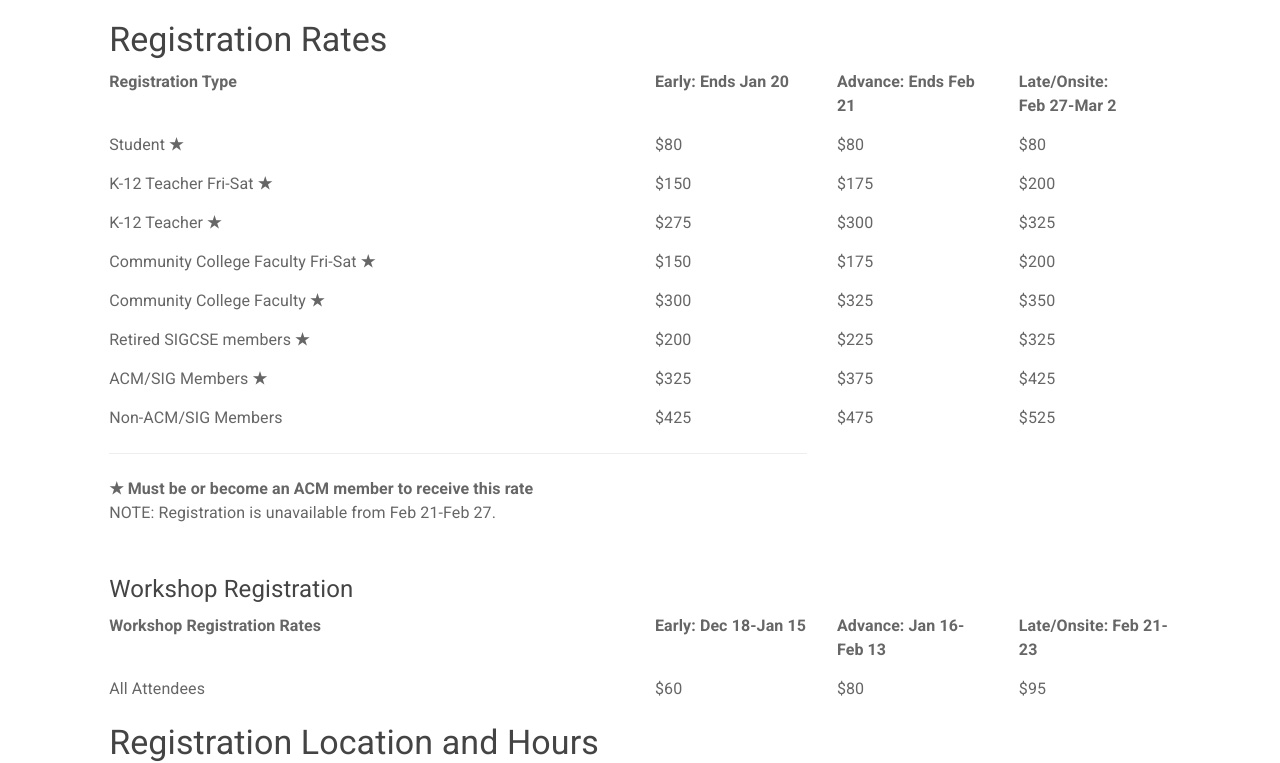
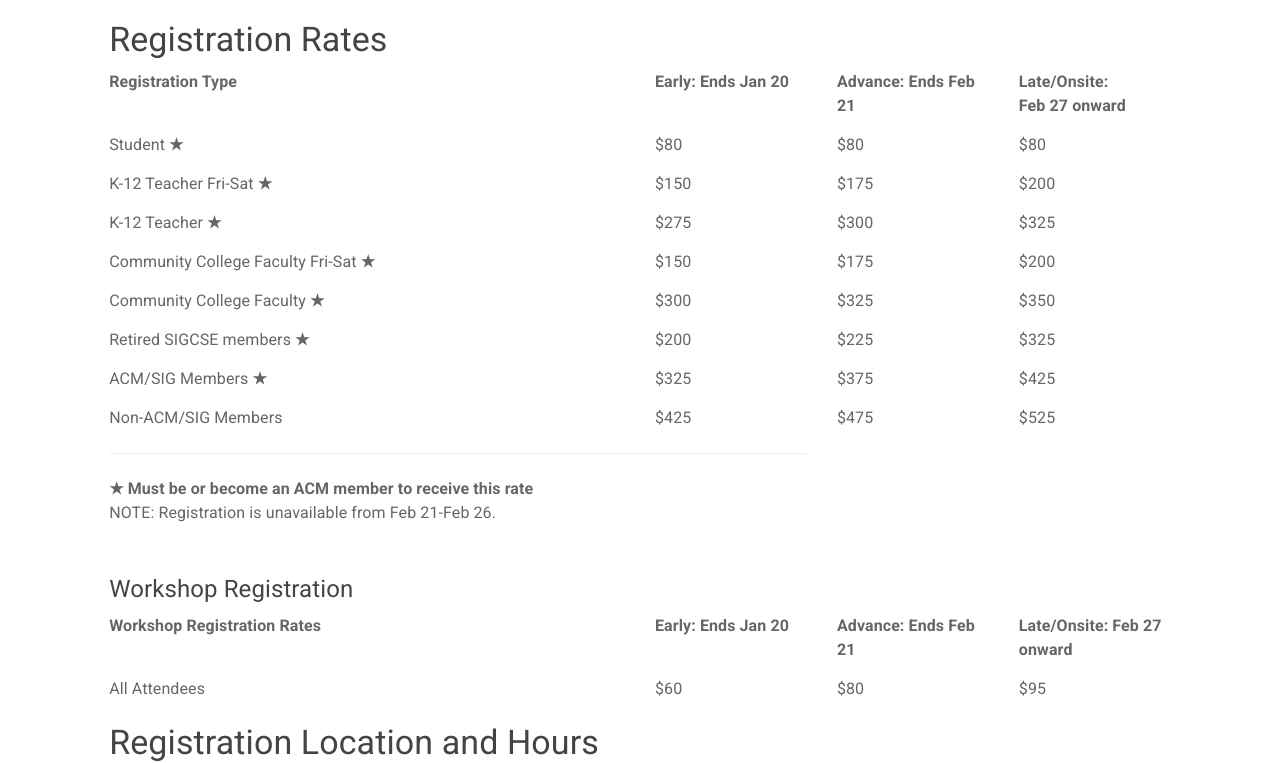
Before and after one commit to sheckman/sigcse2019, a Jekyll site: the page built from attendees/index.md, in a window 1280 px wide and 1400 px high. Shown: the part 419-1182 px from the top of the window. Built offline with Jekyll 4.4.1, drawn with Linux system fonts in a browser that asks for light colours.

Commit message:
Minor fixes.

```diff
--- a/attendees/index.md
+++ b/attendees/index.md
@@ -56,7 +56,7 @@ But wait! There's more! <b>Student volunteers</b> get reimbursed for their confe
     <div class = "col-sm-6"> Registration Type </div>
     <div class = "col-sm-2"> Early: Ends Jan 20 </div>
     <div class = "col-sm-2"> Advance: Ends Feb 21 </div>
-    <div class = "col-sm-2"> Late/Onsite:<br>Feb 27-Mar 2 </div>
+    <div class = "col-sm-2"> Late/Onsite:<br>Feb 27 onward </div>
 </div>
 <div class = "row" style="padding-top: 15px;">
     <div class = "col-sm-6"> Student <b>&starf;</b> </div>
@@ -114,7 +114,7 @@ But wait! There's more! <b>Student volunteers</b> get reimbursed for their confe
 	</div>
 </div>
 
-NOTE: Registration is unavailable from Feb 21-Feb 27.
+NOTE: Registration is unavailable from Feb 21-Feb 26.
 
 <div class = "row" style = "padding-bottom: 5;">&nbsp;</div>
 
@@ -122,9 +122,9 @@ NOTE: Registration is unavailable from Feb 21-Feb 27.
 
 <div class = "row" style = "font-weight: bold;">
     <div class = "col-sm-6"> Workshop Registration Rates </div>
-    <div class = "col-sm-2"> Early: Dec 18-Jan 15 </div>
-    <div class = "col-sm-2"> Advance: Jan 16-Feb 13 </div>
-    <div class = "col-sm-2"> Late/Onsite: Feb 21-23 </div>
+    <div class = "col-sm-2"> Early: Ends Jan 20 </div>
+    <div class = "col-sm-2"> Advance: Ends Feb 21 </div>
+    <div class = "col-sm-2"> Late/Onsite: Feb 27 onward </div>
 </div>
 <div class = "row" style="padding-top: 15px;">
     <div class = "col-sm-6"> All Attendees </div>
```
